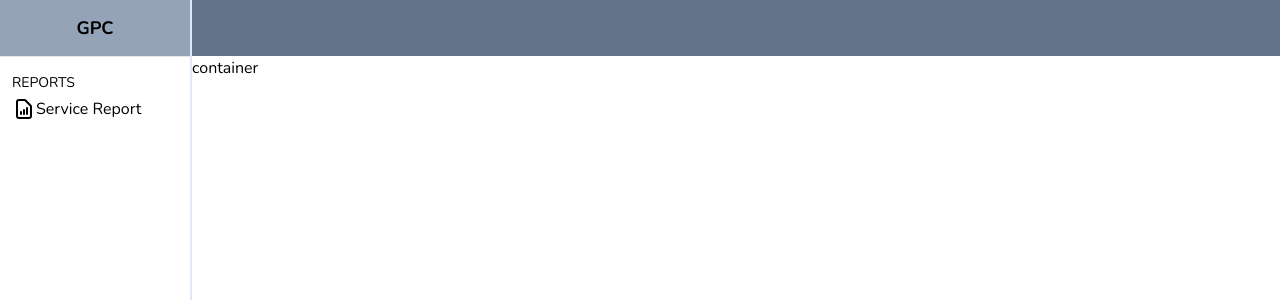
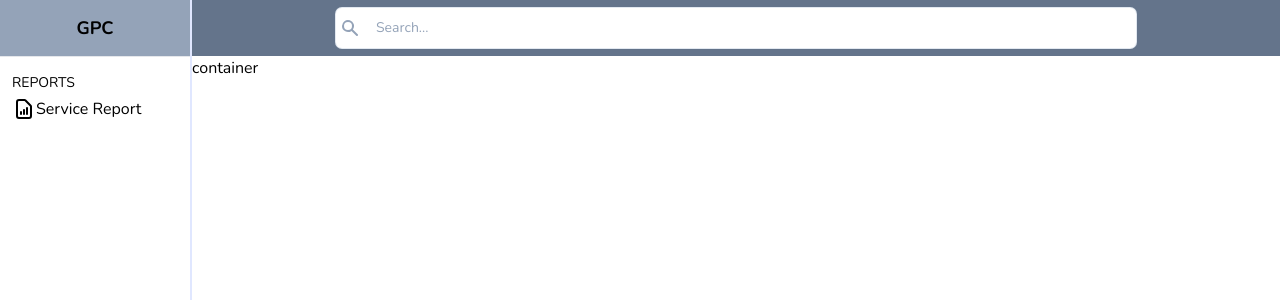
Before and after one commit to siphamandlamzobe/gpcdashboard, a React (Create React App) app in the folder source/react-js-client/: page / in a window 1280 px wide. Shown: the top 300 px of the page. Built offline with nearby package versions, Linux system fonts and the light colour scheme.

Commit message:
added a search field on the navbar.

```diff
--- a/source/react-js-client/src/components/navbar/Navbar.jsx
+++ b/source/react-js-client/src/components/navbar/Navbar.jsx
@@ -1,8 +1,34 @@
 import React from "react";
-// import "./navbar.css";
 
 const Navbar = () => {
-  return <div className="h-14 bg-slate-500 top-0"></div>;
+  return (
+    <div className="h-14 bg-slate-500 top-0">
+      <form class="group flex p-2 justify-center mx-auto w-3/4 align-center relative">
+        <svg
+          width="20"
+          height="20"
+          fill="currentColor"
+          class="absolute left-3 top-1/2 -mt-2.5 text-slate-400 pointer-events-none group-focus-within:text-blue-500"
+          aria-hidden="true"
+        >
+          <path
+            fill-rule="evenodd"
+            clip-rule="evenodd"
+            d="M8 4a4 4 0 100 8 4 4 0 000-8zM2 8a6 6 0 1110.89 3.476l4.817 4.817a1 1 0 01-1.414 1.414l-4.816-4.816A6 6 0 012 8z"
+          />
+        </svg>
+        <input
+          className="focus:ring-2 focus:ring-blue-500 focus:outline-none appearance-none w-full text-sm leading-6 text-slate-900 placeholder-slate-400 rounded-md py-2 pl-10 ring-1 ring-slate-200 shadow-sm"
+          type="text"
+          aria-label="Search..."
+          placeholder="Search..."
+          name="search"
+          value=""
+          onChange=""
+        />
+      </form>
+    </div>
+  );
 };
 
 export default Navbar;
```
